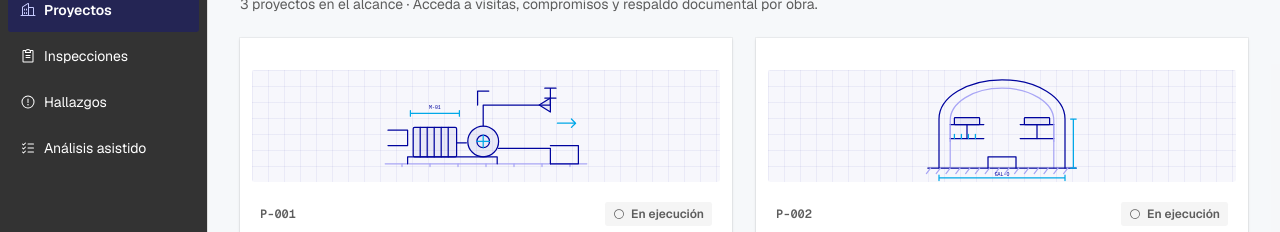
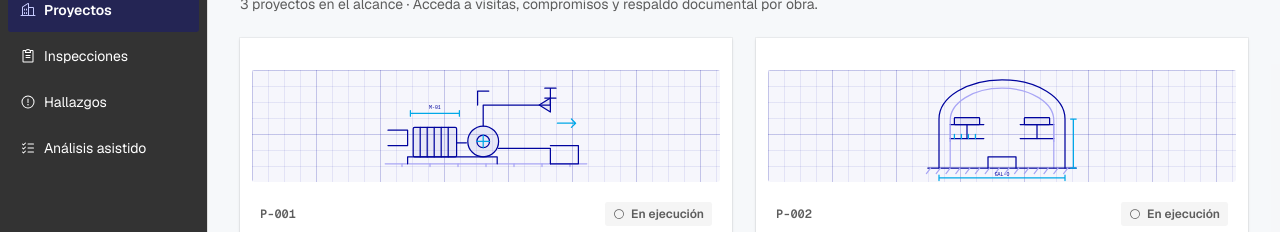
Before and after one commit to AngheloAlva/ito-bureau-veritas, a Next.js app: page /proyectos in a window 1280 px wide. Shown: the part 191-423 px from the top of the page. Built offline with nearby package versions, Linux system fonts and the light colour scheme.

Commit message:
style(ui): honest bar proportions, stepper connectors, visible blueprint grid

```diff
--- a/odd/tasks/ito-visual-redesign.md
+++ b/odd/tasks/ito-visual-redesign.md
@@ -20,7 +20,7 @@ Branch: `feat/visual-redesign` (baseline `c46b006`). Goal: make the demo visuall
 - [x] 5. Finding detail + header: lifecycle stepper hero with primary action on top; visible demo role switcher.
 - [x] 6. Technical SVG line illustrations for projects and empty states.
 - [x] 6b. Pending adjustments A (data/logic + tests): seed hotspot for heatmap, H-001 evidence wording, analysis summary from snapshot, findings summary line with 0 results, ProjectIllustration safe lookup, missing tests (heatmap, count-up, hero action).
-- [ ] 6c. Pending adjustments B (visual + docs): narrow bar segments, stepper connector lines, blueprint grid intensity, remove "ficticio" from docs.
+- [x] 6c. Pending adjustments B (visual + docs): narrow bar segments, stepper connector lines, blueprint grid intensity, remove "ficticio" from docs.
 - [ ] 7. Browser verification of the demo script and docs update.
 
 ## Evidence
@@ -40,3 +40,4 @@ Branch: `feat/visual-redesign` (baseline `c46b006`). Goal: make the demo visuall
 - Task 6: inline SVG line illustrations (3 projects + analysis/empty/closed) in src/components/illustrations, used on project cards/detail, analysis empty state, Empty default and empty pending queue; test-first N/A (static decorative SVG), verified by typecheck, 55/55 tests and screenshots. Note: blueprint grid very faint; table empty rows keep text-only message.
 - Task 6 review advisory (follow-up): R3-prototype-lookup in ProjectIllustration (use Object.hasOwn / Map).
 - Task 6b: hotspot P-002×Civil (4 active, 3 overdue, unique max), Abierto findings no longer claim registered correction evidence, analysis tiles from snapshot counts (fallback to live), data-driven verification summary in findings list, Object.hasOwn illustration lookup, tests for matrix/countUpFrame/state×role; RED→GREEN (hotspot test written after seed change); 60/60.
+- Task 6c: proportional bars without min-width (labels only for ≥8% segments), hero stepper connectors, visible blueprint grid (8%/14% major), docs de-"ficticio" + design-system "Lenguaje visual actual"; styling/docs so test-first N/A; 60/60; screenshots checked (hero, heatmap hotspot, projects).
--- a/src/app/globals.css
+++ b/src/app/globals.css
@@ -246,11 +246,13 @@
 
 /* Faint blueprint grid used behind technical illustrations. */
 .blueprint-surface {
-  background-color: color-mix(in oklab, var(--brand-blue) 3%, transparent);
+  background-color: color-mix(in oklab, var(--brand-blue) 3.5%, transparent);
   background-image:
-    linear-gradient(color-mix(in oklab, var(--brand-blue) 5%, transparent) 1px, transparent 1px),
-    linear-gradient(90deg, color-mix(in oklab, var(--brand-blue) 5%, transparent) 1px, transparent 1px);
-  background-size: 16px 16px;
+    linear-gradient(color-mix(in oklab, var(--brand-blue) 14%, transparent) 1px, transparent 1px),
+    linear-gradient(90deg, color-mix(in oklab, var(--brand-blue) 14%, transparent) 1px, transparent 1px),
+    linear-gradient(color-mix(in oklab, var(--brand-blue) 8%, transparent) 1px, transparent 1px),
+    linear-gradient(90deg, color-mix(in oklab, var(--brand-blue) 8%, transparent) 1px, transparent 1px);
+  background-size: 64px 64px, 64px 64px, 16px 16px, 16px 16px;
 }
 
 .analysis-scan-line {
--- a/src/features/findings/hero.tsx
+++ b/src/features/findings/hero.tsx
@@ -43,13 +43,14 @@ export function FindingHero({ finding: f, project: p, inspection: i }: { finding
       </dl>
     </div>
     <div className="flex flex-col gap-4 border-t pt-5 lg:flex-row lg:items-center lg:justify-between lg:gap-8">
-      <ol aria-label="Etapas del hallazgo" className="grid min-w-0 flex-1 grid-cols-2 gap-x-3 gap-y-3 sm:grid-cols-4">
+      <ol aria-label="Etapas del hallazgo" className="flex min-w-0 flex-1 flex-col gap-3 sm:flex-row sm:items-center sm:gap-0">
         {STATES.map((state, index) => {
           const done = index < current || f.state === 'Cerrado';
           const here = index === current && f.state !== 'Cerrado';
-          return <li key={state} aria-current={here ? 'step' : undefined} className="flex min-w-0 items-center gap-2 text-xs">
+          return <li key={state} aria-current={here ? 'step' : undefined} className={`flex min-w-0 items-center gap-2 text-xs ${index < STATES.length - 1 ? 'sm:flex-1' : ''}`}>
             <span aria-hidden="true" className={`flex size-6 shrink-0 items-center justify-center rounded-full font-mono tabular-nums ${here ? 'bg-[var(--brand-blue)] text-white' : done ? 'bg-success-surface text-success' : 'bg-muted text-muted-foreground'}`}>{done ? <CheckIcon weight="bold" /> : index + 1}</span>
             <span className={here ? 'font-semibold text-foreground' : done ? 'text-foreground' : 'text-muted-foreground'}>{state}<span className="sr-only">{done ? ' (completado)' : here ? ' (etapa actual)' : ' (pendiente)'}</span></span>
+            {index < STATES.length - 1 ? <span aria-hidden="true" className={`hidden h-px min-w-4 flex-1 sm:mx-3 sm:block ${done ? 'bg-[var(--brand-blue)]' : 'bg-border'}`} /> : null}
           </li>;
         })}
       </ol>
--- a/src/features/overview/distributions.tsx
+++ b/src/features/overview/distributions.tsx
@@ -2,6 +2,9 @@ import Link from 'next/link';
 import { Empty, Panel } from '@/components/records/presentation';
 import { SEVERITIES } from '@/domain/types';
 import type { projectBreakdown } from '@/lib/overview-charts';
+
+// Segments narrower than this share of the bar omit their value label (shown in legend / title instead).
+const MIN_LABEL_SHARE = 0.08;
 
 const sevColor: Record<string, string> = { Baja: 'bg-muted-foreground/40', Media: 'bg-brand-sky', Alta: 'bg-warning', Crítica: 'bg-destructive' };
 
@@ -12,14 +15,14 @@ export function SeverityChart({ counts, total, scope }: { counts: Record<string,
       {total ? <>
         <div role="img" aria-label={`Hallazgos por severidad. ${summary}. Total ${total}.`} className="flex gap-0.5">
           {SEVERITIES.map(s => counts[s] ? (
-            <div key={s} className="flex min-w-6 flex-col items-center gap-1" style={{ flex: `${counts[s]} 1 0%` }}>
-              <span className="font-mono text-xs font-semibold tabular-nums">{counts[s]}</span>
+            <div key={s} className="flex min-w-0 flex-col items-center gap-1" style={{ flex: `${counts[s]} 1 0%` }} title={`${s}: ${counts[s]}`}>
+              <span className="h-4 font-mono text-xs leading-4 font-semibold tabular-nums">{counts[s] / total >= MIN_LABEL_SHARE ? counts[s] : null}</span>
               <span className={`h-4 w-full rounded-sm ${sevColor[s]}`} />
             </div>
           ) : null)}
         </div>
         <ul className="grid grid-cols-2 gap-x-4 gap-y-1">
-          {SEVERITIES.map(s => <li key={s}><Link href={`/hallazgos?${scope}severity=${encodeURIComponent(s)}`} className="record-link flex min-h-9 items-center gap-2 text-sm"><span aria-hidden="true" className={`size-2.5 rounded-sm ${sevColor[s]}`} />{s}</Link></li>)}
+          {SEVERITIES.map(s => <li key={s}><Link href={`/hallazgos?${scope}severity=${encodeURIComponent(s)}`} className="record-link flex min-h-9 items-center gap-2 text-sm"><span aria-hidden="true" className={`size-2.5 rounded-sm ${sevColor[s]}`} />{s}{counts[s] && counts[s] / total < MIN_LABEL_SHARE ? <span className="font-mono text-xs tabular-nums text-muted-foreground">{counts[s]}</span> : null}</Link></li>)}
         </ul>
       </> : <Empty>Sin hallazgos en este alcance.</Empty>}
     </Panel>
@@ -37,7 +40,7 @@ export function ProjectChart({ rows }: { rows: ReturnType<typeof projectBreakdow
             <li key={r.id} className="flex flex-col gap-1">
               <Link href={`/hallazgos?project=${encodeURIComponent(r.id)}`} className="record-link flex min-h-8 items-baseline justify-between gap-3 text-sm"><span><span className="font-mono text-xs">{r.code}</span> <span className="text-muted-foreground">{r.name}</span></span><span className="font-mono tabular-nums">{r.active + r.closed}</span></Link>
               <div aria-hidden="true" className="flex gap-0.5" style={{ width: `${(r.active + r.closed) / max * 100}%` }}>
-                {[{ n: r.active, c: 'bg-primary' }, { n: r.closed, c: 'bg-success' }].map(({ n, c }) => n ? <div key={c} className="flex min-w-6 flex-col items-center gap-0.5" style={{ flex: `${n} 1 0%` }}><span className="font-mono text-xs font-semibold tabular-nums">{n}</span><span className={`h-2.5 w-full rounded-sm ${c}`} /></div> : null)}
+                {[{ n: r.active, c: 'bg-primary' }, { n: r.closed, c: 'bg-success' }].map(({ n, c }) => n ? <div key={c} className="flex min-w-0 flex-col items-center gap-0.5" style={{ flex: `${n} 1 0%` }} title={String(n)}><span className="h-4 font-mono text-xs leading-4 font-semibold tabular-nums">{n / max >= MIN_LABEL_SHARE ? n : null}</span><span className={`h-2.5 w-full rounded-sm ${c}`} /></div> : null)}
               </div>
             </li>
           ))}
```
Also changed, not shown: 3 other files (tests, documents, lock files or other folders).
